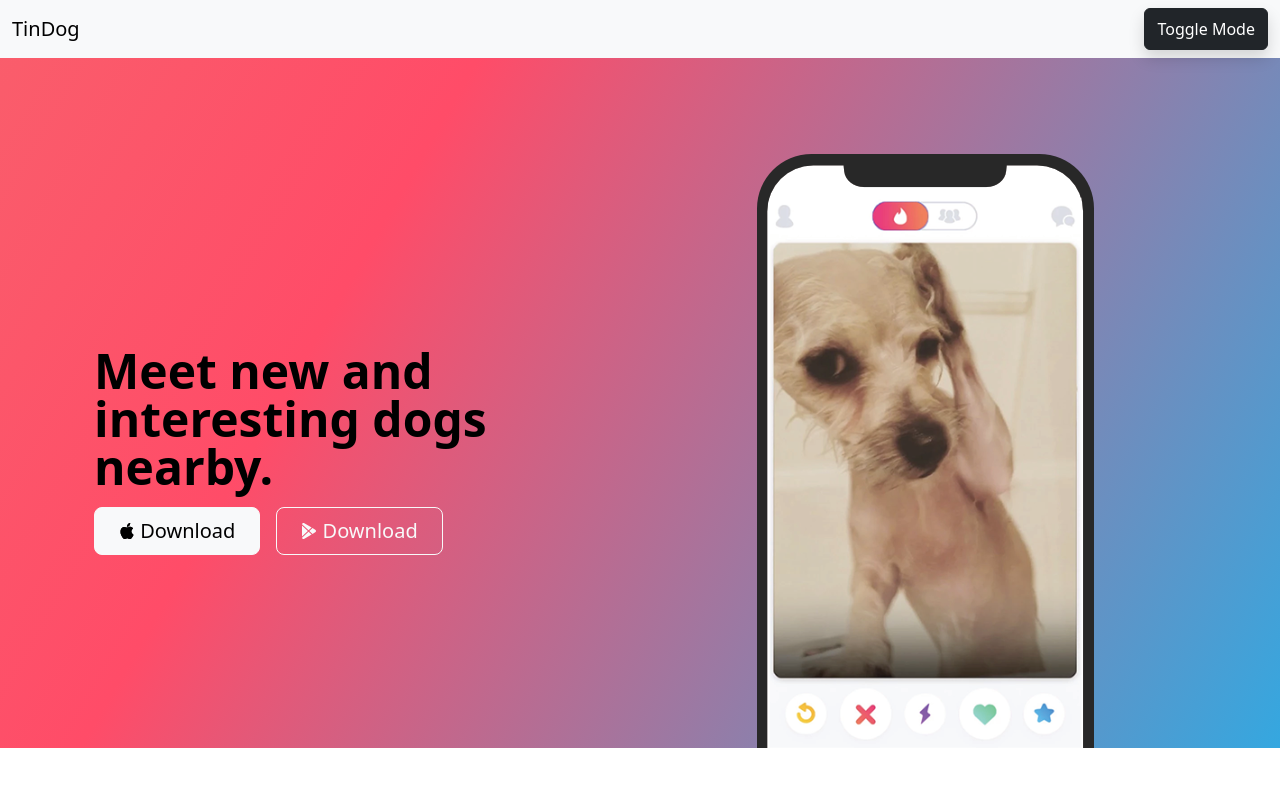
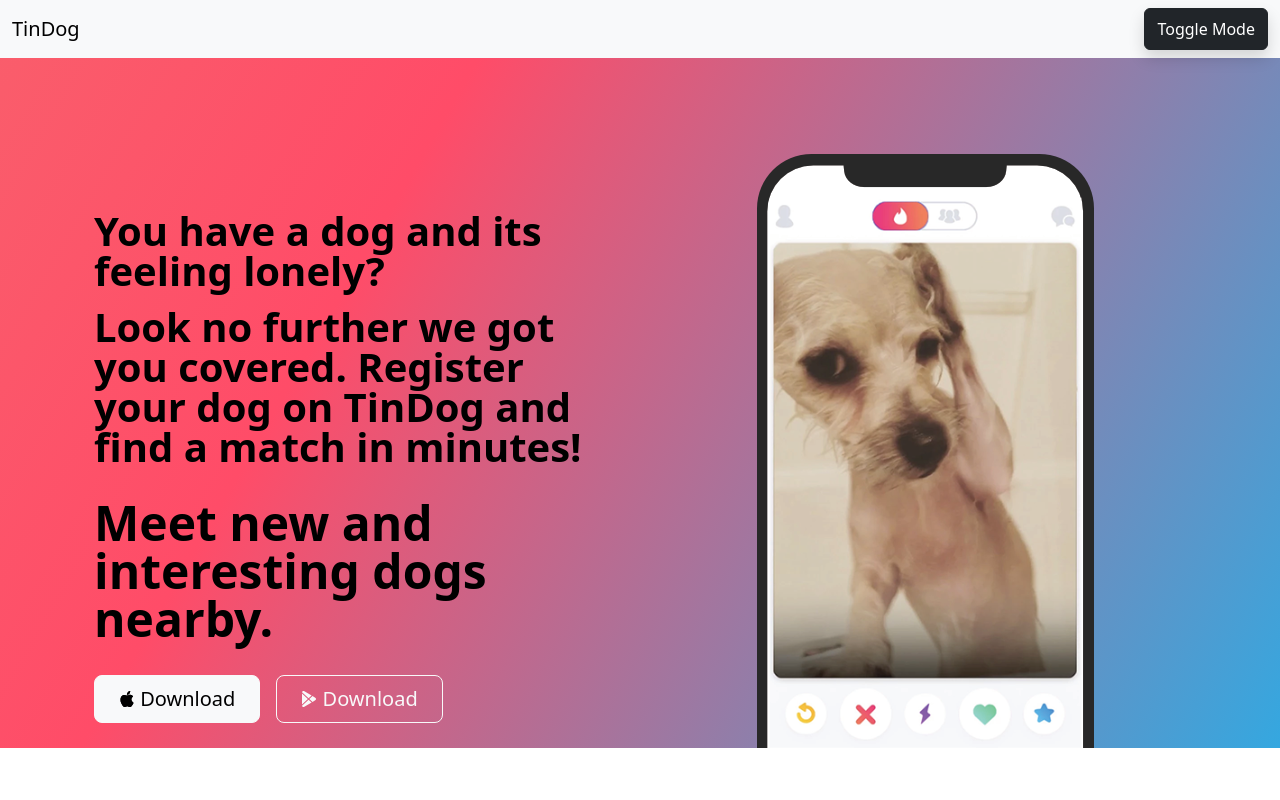
Before and after one commit to fabjoncela/TinDog, a plain HTML site: page index.html in a window 1280 px wide. Shown: the top 800 px of the page. Drawn offline with nearby package versions, Linux system fonts and the light colour scheme.

Commit message:
Update index.html

```diff
--- a/index.html
+++ b/index.html
@@ -40,9 +40,12 @@
             />
           </div>
           <div class="col-lg-6">
-            <h1 class="display-5 fw-bold text-body-emphasis lh-1 mb-3">
+            <p class="display-6  fw-bold text-body-emphasis lh-1 pt-3 mt-3">You have a dog and its feeling lonely?</p>
+               <p class="display-6  fw-bold text-body-emphasis lh-1">Look no further we got you covered. Register your dog on TinDog and find a match in minutes!</p>
+            <h1 class="display-5 fw-bold text-body-emphasis lh-1 mb-3 py-3 my-3">
               Meet new and interesting dogs nearby.
             </h1>
+
 
             <div class="d-grid gap-2 d-md-flex justify-content-md-start">
               <button type="button" class="btn btn-light btn-lg px-4 me-md-2">
```
